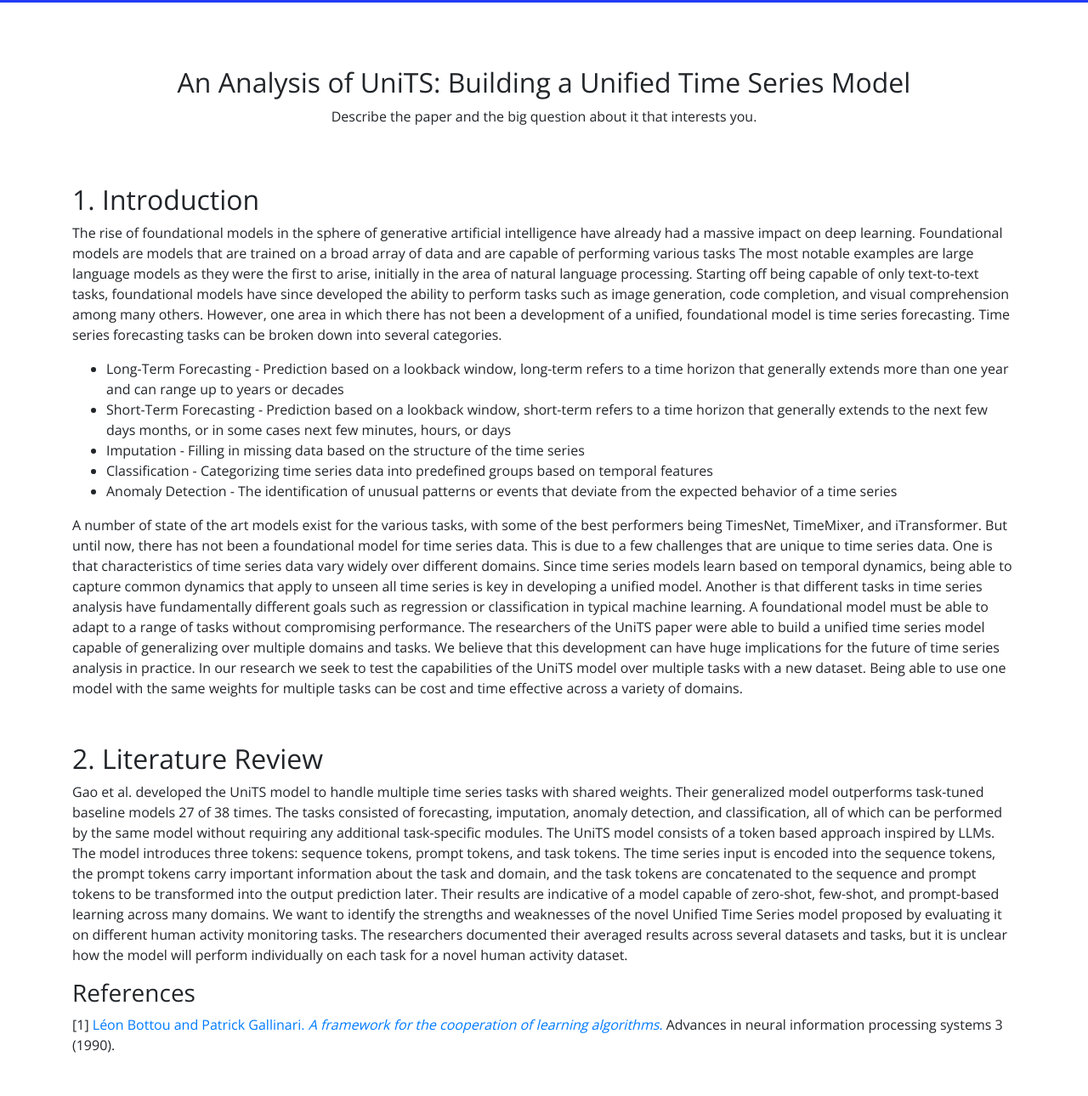
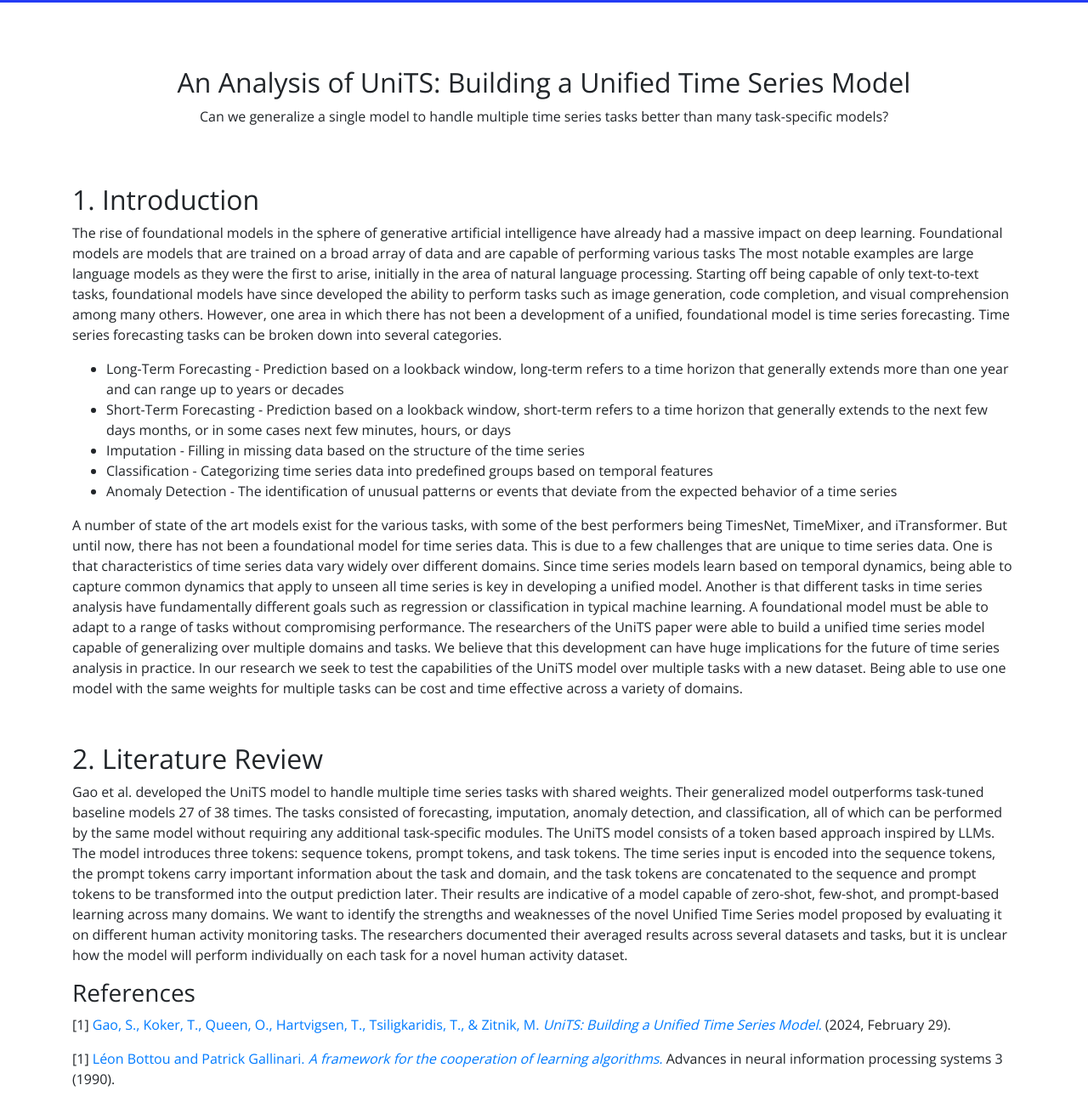
Before and after one commit to jwberry11/UniTS, a plain HTML site: page index.html in a window 1280 px wide. Shown: the part 120-1410 px from the top of the page at 85% size. Drawn offline with nearby package versions, Linux system fonts and the light colour scheme.

Commit message:
citation added

```diff
--- a/index.html
+++ b/index.html
@@ -32,7 +32,7 @@
 <div class="row">
 <div class="col justify-content-center text-center">
 <h2>An Analysis of UniTS: Building a Unified Time Series Model</h2>
-<p>Describe the paper and the big question about it that interests you.</p>
+<p>Can we generalize a single model to handle multiple time series tasks better than many task-specific models?</p>
 </div>
 </div>
 <div class="row">
@@ -73,6 +73,12 @@
 
 <h3>References</h3>
 
+<p><a name="UniTS-2024">[1]</a> <a href="https://arxiv.org/html/2403.00131v1#S7 ">
+  Gao, S., Koker, T., Queen, O., Hartvigsen, T., Tsiligkaridis, T., & Zitnik, M.
+  <em>UniTS: Building a Unified Time Series Model.</em></a>
+  (2024, February 29).
+</p>
+
 <p><a name="bottou-1990">[1]</a> <a href="https://papers.baulab.info/Bottou-1990.pdf"
   >L&eacute;on Bottou and Patrick Gallinari.
   <em>A framework for the cooperation of learning algorithms.</em></a>
```
